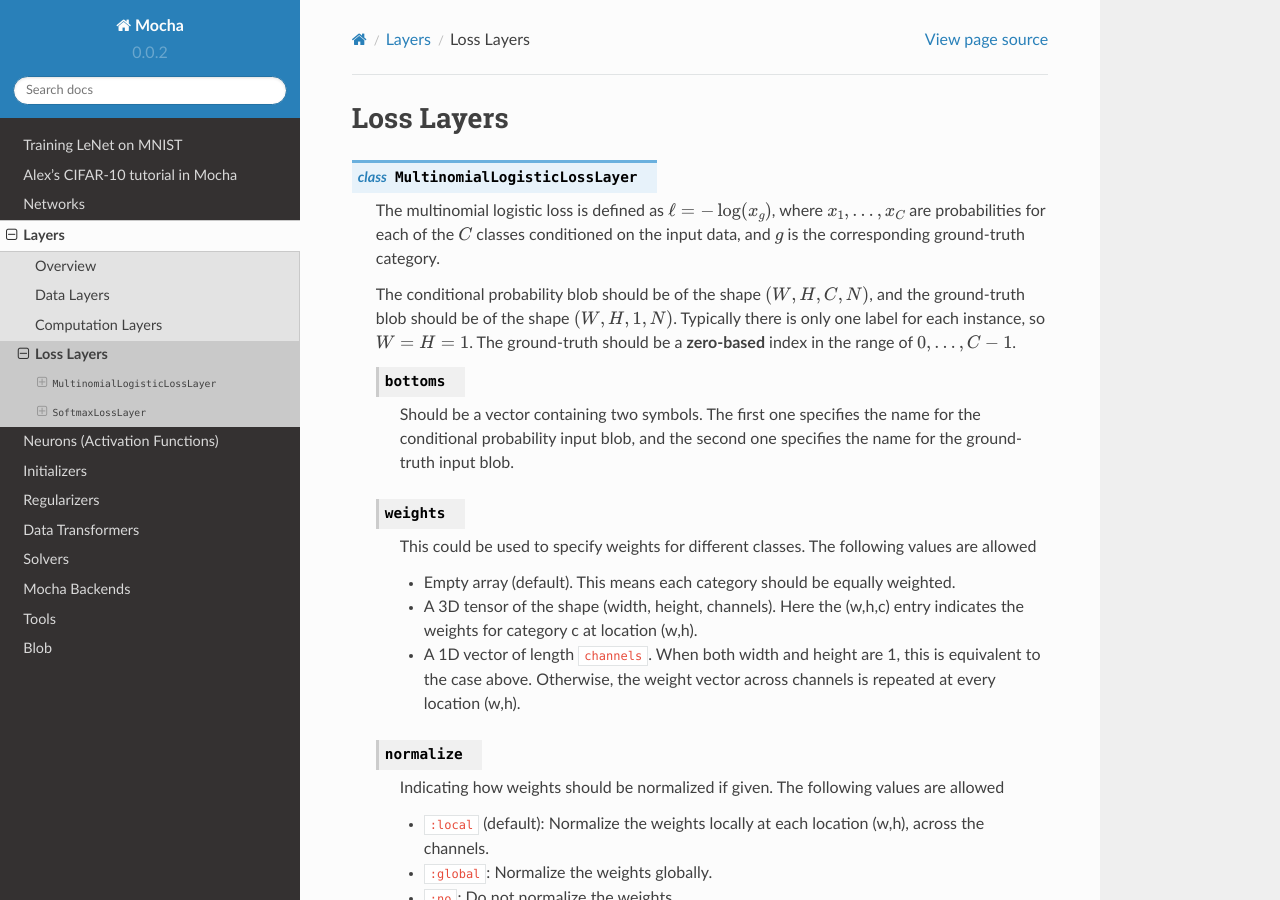
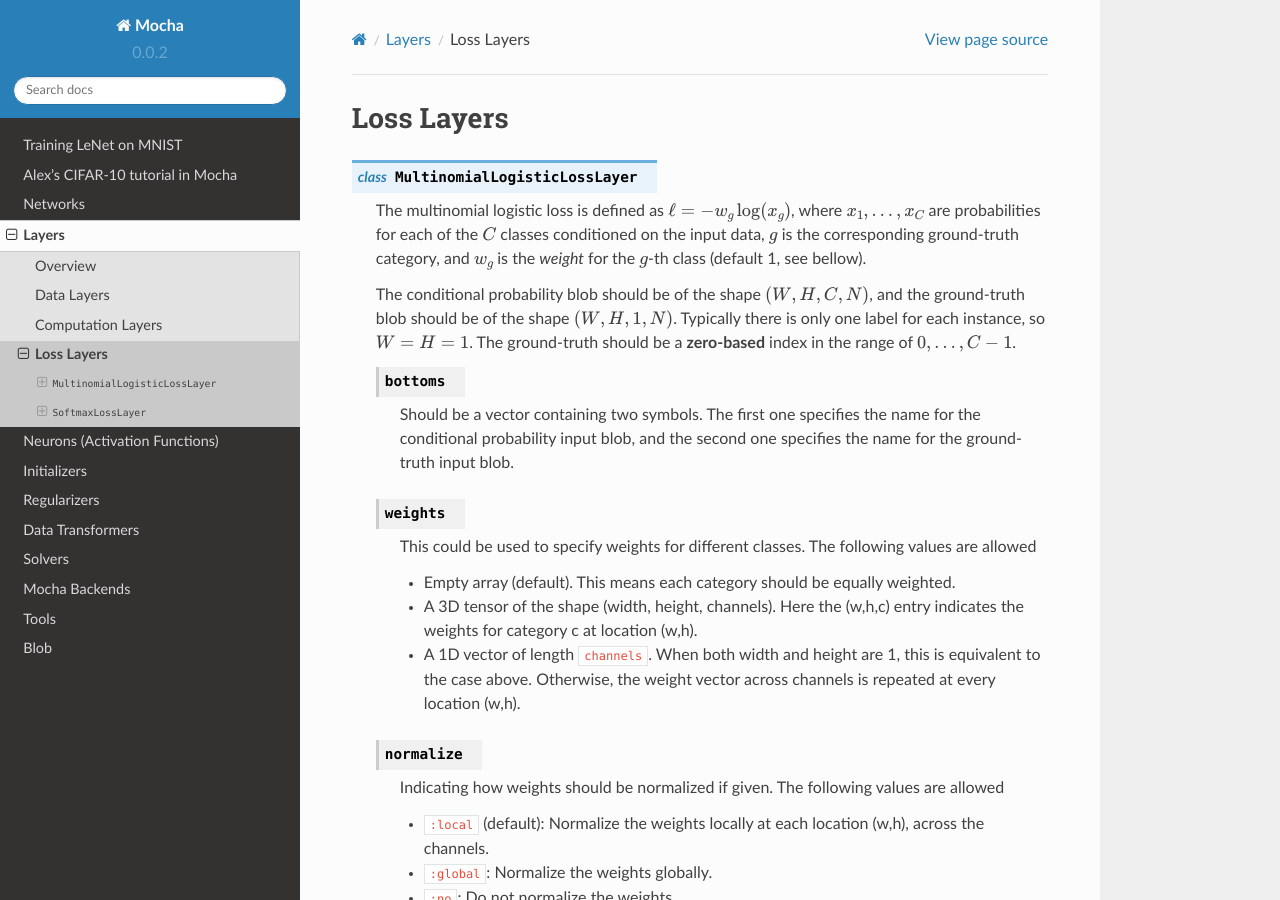
Before and after one commit to pluskid/Mocha.jl, a Sphinx documentation site: the page built from docs/user-guide/layers/loss-layer.rst, in a window 1280 px wide and 900 px high. Built offline with Sphinx 7.4.7 and the Read the Docs theme 2.0.0, drawn with Linux system fonts in a browser that asks for light colours.

Commit message:
move logistic loss weight outside log.

```diff
--- a/docs/user-guide/layers/loss-layer.rst
+++ b/docs/user-guide/layers/loss-layer.rst
@@ -3,10 +3,11 @@ Loss Layers
 
 .. class:: MultinomialLogisticLossLayer
 
-   The multinomial logistic loss is defined as :math:`\ell = -\log(x_g)`, where
+   The multinomial logistic loss is defined as :math:`\ell = -w_g\log(x_g)`, where
    :math:`x_1,\ldots,x_C` are probabilities for each of the :math:`C` classes
-   conditioned on the input data, and :math:`g` is the corresponding
-   ground-truth category.
+   conditioned on the input data, :math:`g` is the corresponding
+   ground-truth category, and :math:`w_g` is the *weight* for the :math:`g`-th
+   class (default 1, see bellow).
 
    The conditional probability blob should be of the shape :math:`(W,H,C,N)`,
    and the ground-truth blob should be of the shape :math:`(W,H,1,N)`. Typically
```
Also changed, not shown: 3 other files.
